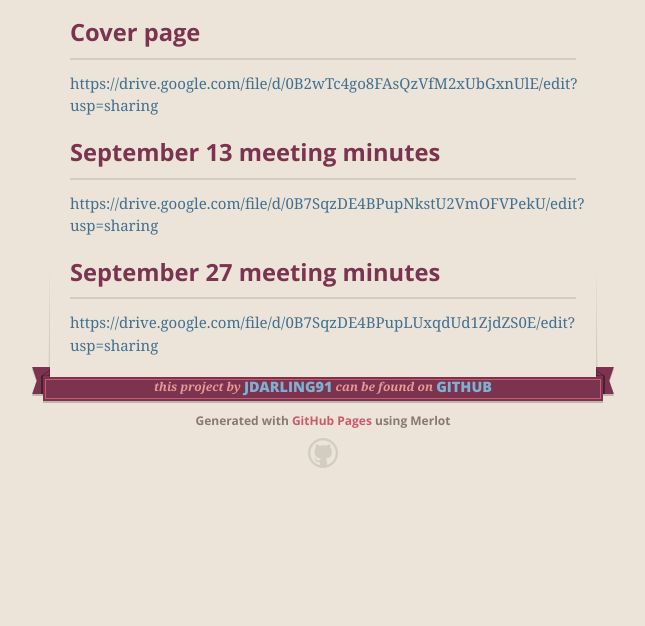
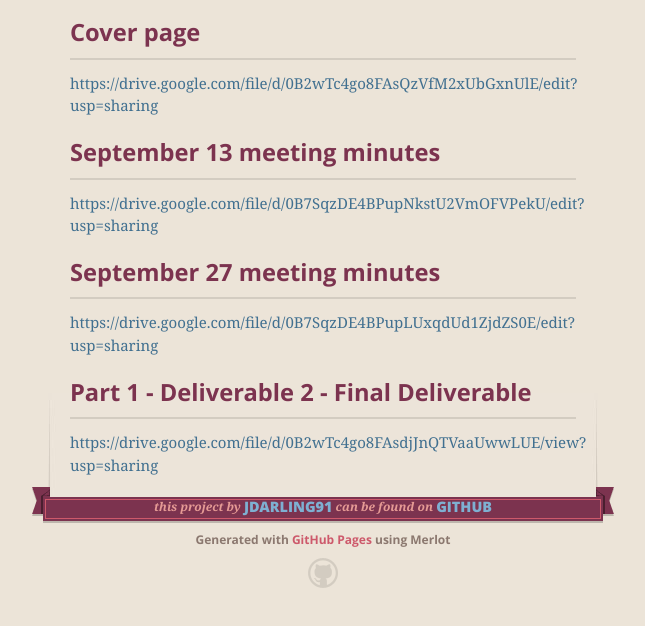
Before and after one commit to jmdarling/SE4351_class_project, a plain HTML site: page index.html in a window 1280 px wide. Shown: the part 785-1411 px from the top of the page, without its empty margins (317-962 px from the left). Before the commit the page ends 1293 px from the top, so only its background shows below. Drawn offline with nearby package versions, Linux system fonts and the light colour scheme.

```diff
--- a/index.html
+++ b/index.html
@@ -51,7 +51,9 @@
 
 <p><a href="https://drive.google.com/file/d/0B2wTc4go8FAsQXkxMGV1OG9lYWs/edit?usp=sharing">https://drive.google.com/file/d/0B2wTc4go8FAsQXkxMGV1OG9lYWs/edit?usp=sharing</a></p>
 
-<hr><h2>
+<hr>
+
+<h2>
 <a name="part-1---deliverable-1" class="anchor" href="#part-1---deliverable-1"><span class="octicon octicon-link"></span></a>Part 1 - Deliverable 1</h2>
 
 <h3>
@@ -83,6 +85,11 @@
 <a name="september-27-meeting-minutes" class="anchor" href="#september-27-meeting-minutes"><span class="octicon octicon-link"></span></a>September 27 meeting minutes</h3>
 
 <p><a href="https://drive.google.com/file/d/0B7SqzDE4BPupLUxqdUd1ZjdZS0E/edit?usp=sharing">https://drive.google.com/file/d/0B7SqzDE4BPupLUxqdUd1ZjdZS0E/edit?usp=sharing</a></p>
+
+<h3>
+<a name="part-1---deliverable-2---final-deliverable" class="anchor" href="#part-1---deliverable-2---final-deliverable"><span class="octicon octicon-link"></span></a>Part 1 - Deliverable 2 - Final Deliverable</h3>
+
+<p><a href="https://drive.google.com/file/d/0B2wTc4go8FAsdjJnQTVaaUwwLUE/view?usp=sharing">https://drive.google.com/file/d/0B2wTc4go8FAsdjJnQTVaaUwwLUE/view?usp=sharing</a></p>
       </section>
 
       <footer>
--- a/params.json
+++ b/params.json
@@ -1 +1 @@
-{"name":"Se4351 class project","tagline":"","body":"## Preliminary Project Plan:\r\nhttps://drive.google.com/file/d/0B2wTc4go8FAsQXkxMGV1OG9lYWs/edit?usp=sharing\r\n***\r\n\r\n## Part 1 - Deliverable 1\r\n### Combined deliverable PDF\r\nhttps://drive.google.com/file/d/0B2wTc4go8FAsTXh1aW1YRU1uYTA/edit?usp=sharing\r\n\r\n### Presentation\r\nhttps://drive.google.com/file/d/0B2wTc4go8FAsSlhTdi1XMlI5cW8/edit?usp=sharing\r\n\r\n### Mockup website\r\nhttps://drive.google.com/file/d/0B2wTc4go8FAsaXJkZnJBOTBsTGM/edit?usp=sharing\r\n\r\n### Cover page\r\nhttps://drive.google.com/file/d/0B2wTc4go8FAsQzVfM2xUbGxnUlE/edit?usp=sharing\r\n\r\n### September 13 meeting minutes\r\nhttps://drive.google.com/file/d/0B7SqzDE4BPupNkstU2VmOFVPekU/edit?usp=sharing\r\n\r\n### September 27 meeting minutes\r\nhttps://drive.google.com/file/d/0B7SqzDE4BPupLUxqdUd1ZjdZS0E/edit?usp=sharing","google":"","note":"Don't delete this file! It's used internally to help with page regeneration."}
+{"name":"Se4351 class project","tagline":"","body":"## Preliminary Project Plan:\r\nhttps://drive.google.com/file/d/0B2wTc4go8FAsQXkxMGV1OG9lYWs/edit?usp=sharing\r\n***\r\n\r\n## Part 1 - Deliverable 1\r\n### Combined deliverable PDF\r\nhttps://drive.google.com/file/d/0B2wTc4go8FAsTXh1aW1YRU1uYTA/edit?usp=sharing\r\n\r\n### Presentation\r\nhttps://drive.google.com/file/d/0B2wTc4go8FAsSlhTdi1XMlI5cW8/edit?usp=sharing\r\n\r\n### Mockup website\r\nhttps://drive.google.com/file/d/0B2wTc4go8FAsaXJkZnJBOTBsTGM/edit?usp=sharing\r\n\r\n### Cover page\r\nhttps://drive.google.com/file/d/0B2wTc4go8FAsQzVfM2xUbGxnUlE/edit?usp=sharing\r\n\r\n### September 13 meeting minutes\r\nhttps://drive.google.com/file/d/0B7SqzDE4BPupNkstU2VmOFVPekU/edit?usp=sharing\r\n\r\n### September 27 meeting minutes\r\nhttps://drive.google.com/file/d/0B7SqzDE4BPupLUxqdUd1ZjdZS0E/edit?usp=sharing\r\n\r\n### Part 1 - Deliverable 2 - Final Deliverable\r\nhttps://drive.google.com/file/d/0B2wTc4go8FAsdjJnQTVaaUwwLUE/view?usp=sharing","google":"","note":"Don't delete this file! It's used internally to help with page regeneration."}
```
